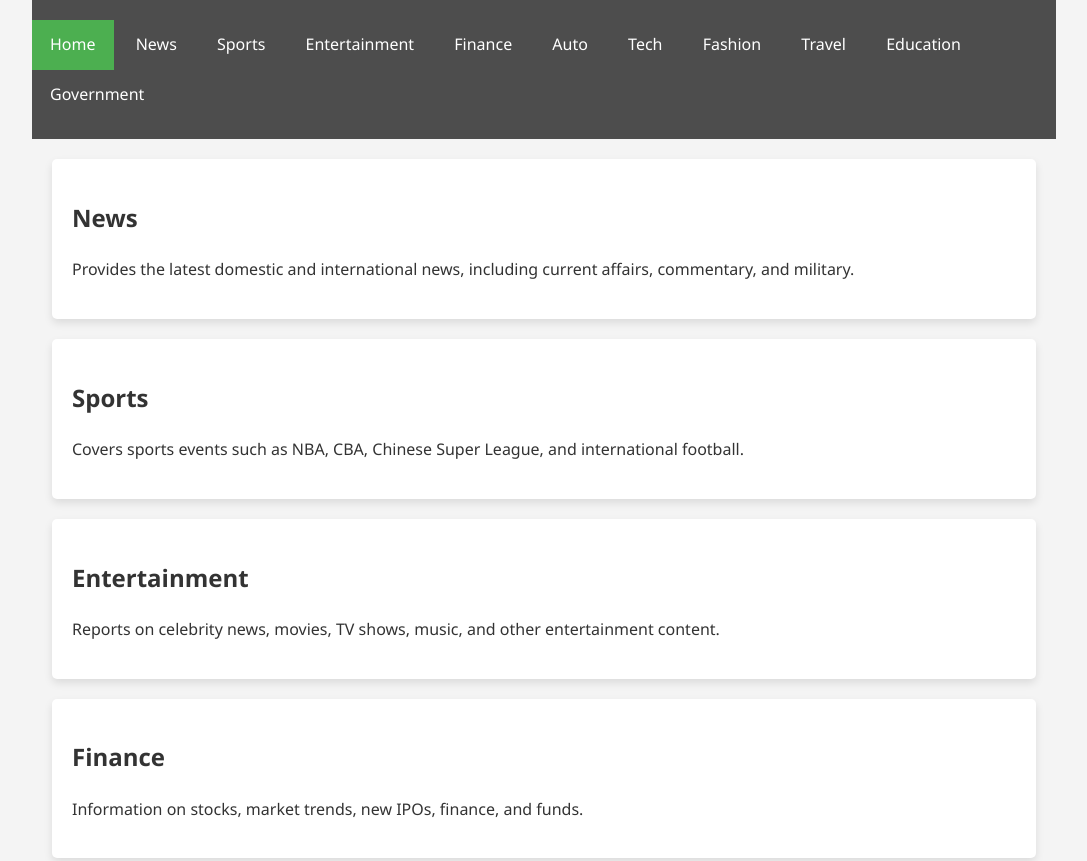
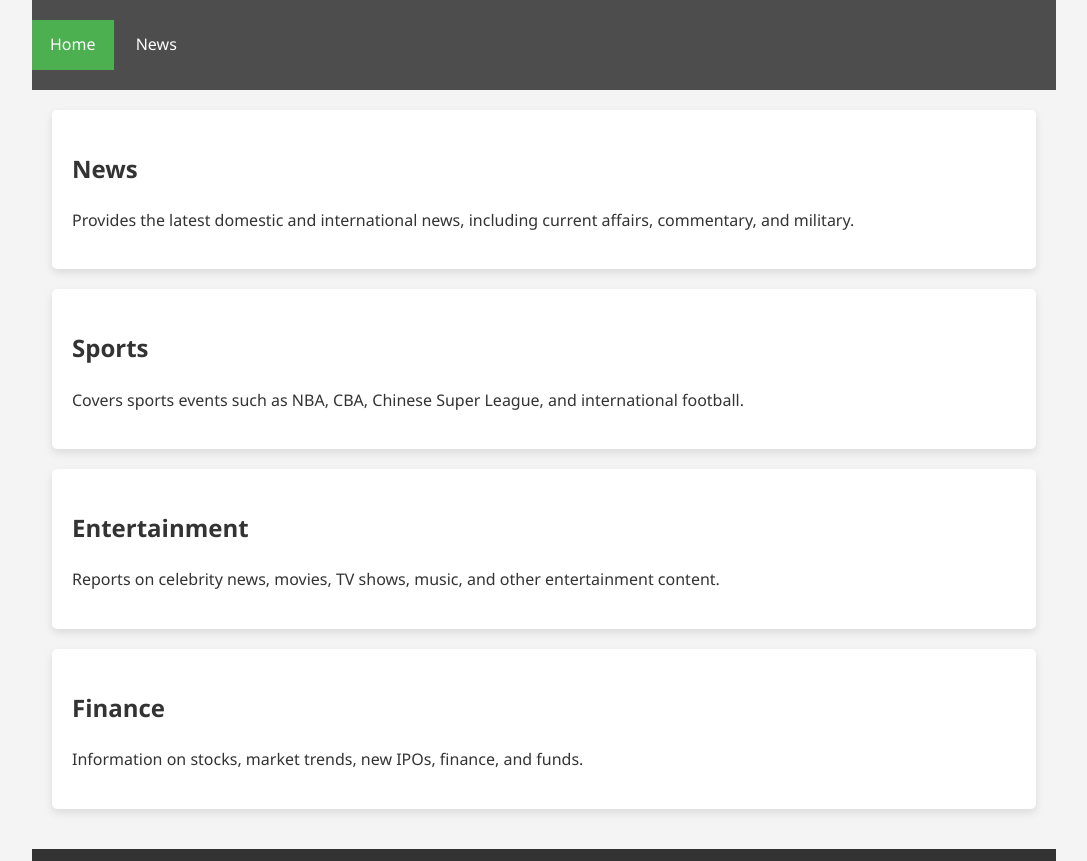
Before and after one commit to JamesBibbruns/452, a plain HTML site: page Untitled.html in a window 1280 px wide. Shown: the top 861 px of the page, without its empty margins (96-1183 px from the left). Drawn offline with Linux system fonts and the light colour scheme.

Commit message:
Untitled.html

```diff
--- a/Untitled.html
+++ b/Untitled.html
@@ -62,15 +62,6 @@
   <div class="topnav">
     <a href="index.html" class="active">Home</a>
     <a href="#news">News</a>
-    <a href="#sports">Sports</a>
-    <a href="#entertainment">Entertainment</a>
-    <a href="#finance">Finance</a>
-    <a href="#auto">Auto</a>
-    <a href="#tech">Tech</a>
-    <a href="#fashion">Fashion</a>
-    <a href="#travel">Travel</a>
-    <a href="#education">Education</a>
-    <a href="#gov">Government</a>
   </div>
 
   <div class="content">
```
